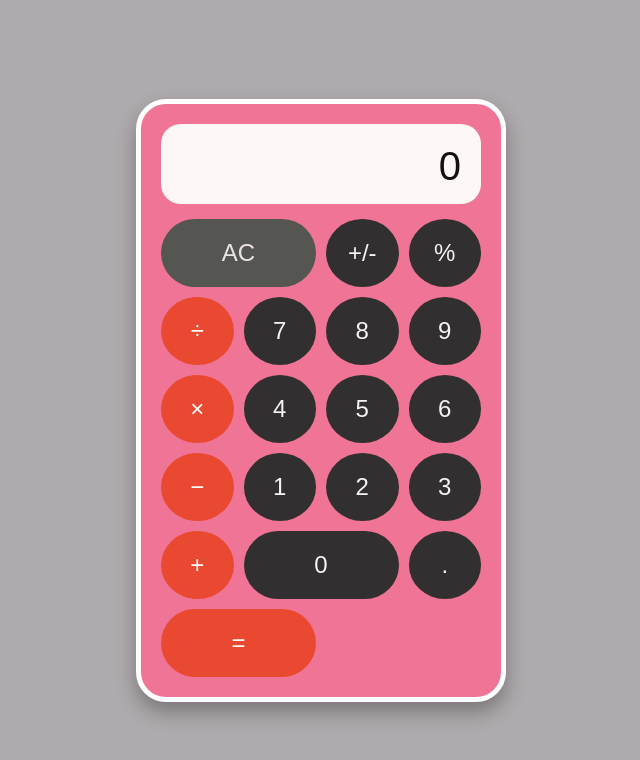
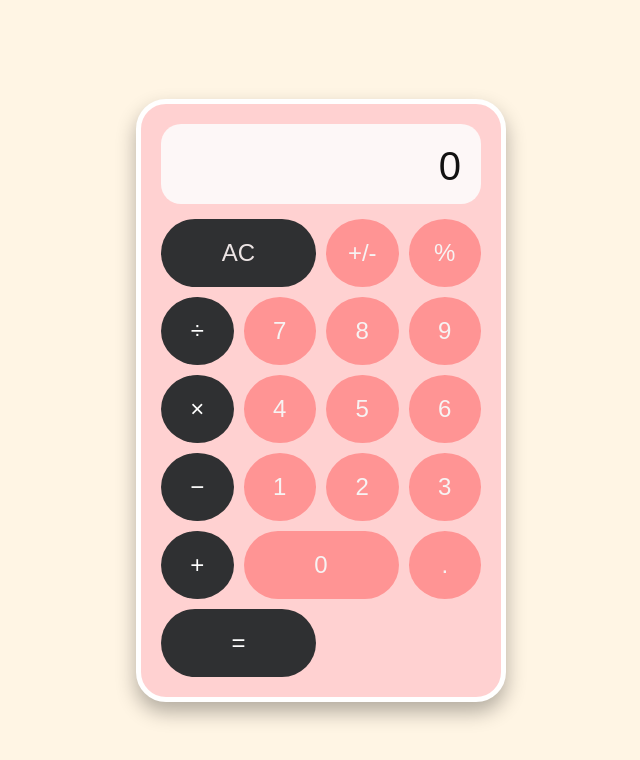
Before and after one commit to akshata-ms/CODSOFT, a plain HTML site: page Task 3/index.html in a window 1280 px wide. Shown: the whole page, without its empty margins (319-959 px from the left). Drawn offline with Linux system fonts and the light colour scheme.

Commit message:
Update style.css

```diff
--- a/Task 3/style.css
+++ b/Task 3/style.css
@@ -4,14 +4,14 @@ body {
   justify-content: center;
   align-items: center;
   height: 100vh;
-  background-color: #afaaad;
+  background-color: #fff5e4;
   margin: 0;
 }
 
 .calculator {
   width: 320px;
   padding: 20px;
-  background-color: #ef7495;
+  background-color: #ffd1d1;
   border-radius: 30px;
   border-color: #fff;
   border: 5px solid #fff;
@@ -46,7 +46,7 @@ body {
   border-radius: 50%;
   cursor: pointer;
   transition: background-color 0.3s, transform 0.1s;
-  background-color: #322f30;
+  background-color: #ff9494;
   color: #f7f3f3;
 }
 
@@ -56,27 +56,27 @@ body {
 }
 
 .button.operator {
-  background-color: #e94930;
+  background-color: #2f3032;
   color: #fff;
 }
 
 .button.operator:active {
-  background-color: #e2c395;
+  background-color: #959fe2;
 }
 
 .button.equal {
-  background-color: #e94930;
+  background-color: #2f3032;
   color: #fff;
   grid-column: span 2;
   border-radius: 50px;
 }
 
 .button.equal:active {
-  background-color: #cc7a00;
+  background-color: #959fe2;
 }
 
 .button.clear {
-  background-color: #555552;
+  background-color: #2f3032;
   color: #ece4e4;
   grid-column: span 2;
   border-radius: 50px;
```
